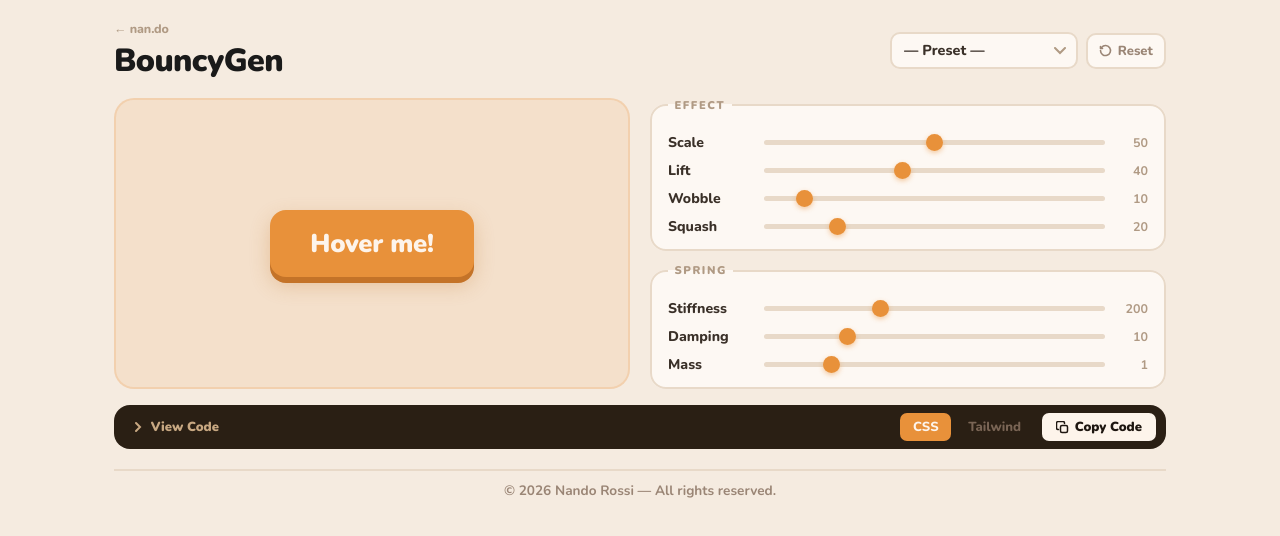
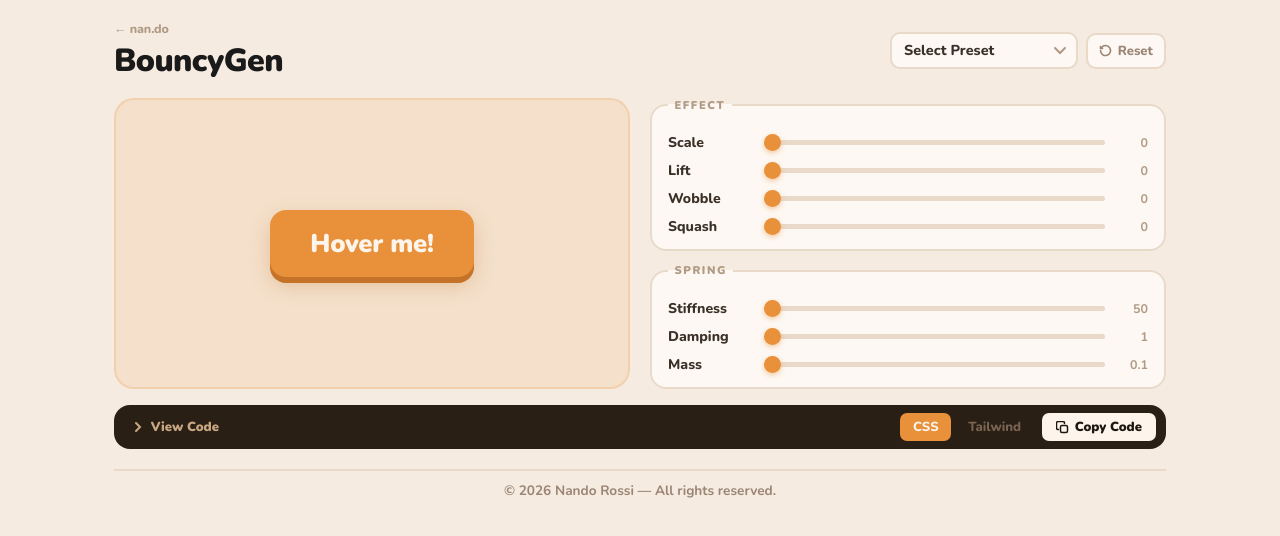
Before and after one commit to nandorocker/bouncygen, a website built with Vite: page index.html in a window 1280 px wide. Both pictures are taken after a click on the button "Reset". Built offline with nearby package versions, Linux system fonts and the light colour scheme.

Commit message:
Reset zeros sliders, random preset on load, preset label fix
- Reset sets all sliders to minimum (zero effect)
- Random preset loaded on each page visit
- Preset placeholder: "Select Preset"

Co-Authored-By: Claude Sonnet 4.6 <noreply@anthropic.com>

```diff
--- a/index.html
+++ b/index.html
@@ -37,7 +37,7 @@
       </div>
       <div class="preset-row">
       <select id="preset-select">
-        <option value="">— Preset —</option>
+        <option value="">Select Preset</option>
         <option>🍮 Jelly Pop</option>
         <option>🚀 Rocket Launch</option>
         <option>🦆 Rubber Duck</option>
--- a/src/main.js
+++ b/src/main.js
@@ -58,10 +58,10 @@ outputHeader.addEventListener('click', (e) => {
 });
 
 // ── Reset ─────────────────────────────────────────────────────────────────
-const DEFAULTS = { scale: 50, lift: 40, wobble: 10, squash: 20, stiffness: 200, damping: 10, mass: 1 };
-
 resetBtn.addEventListener('click', () => {
-  Object.keys(DEFAULTS).forEach(k => { sliders[k].value = DEFAULTS[k]; });
+  Object.keys(sliders).forEach(k => {
+    sliders[k].value = sliders[k].min;
+  });
   presetSelect.value = '';
   update();
 });
@@ -143,5 +143,10 @@ copyBtn.addEventListener('click', () => {
   });
 });
 
-// ── Init ──────────────────────────────────────────────────────────────────
+// ── Init: load a random preset ────────────────────────────────────────────
+const presetKeys = Object.keys(PRESETS);
+const randomKey  = presetKeys[Math.floor(Math.random() * presetKeys.length)];
+const initPreset = PRESETS[randomKey];
+Object.keys(initPreset).forEach(k => { sliders[k].value = initPreset[k]; });
+presetSelect.value = randomKey;
 update();
```
